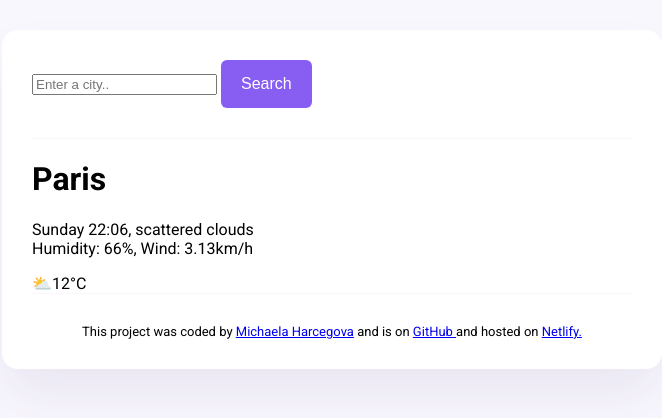
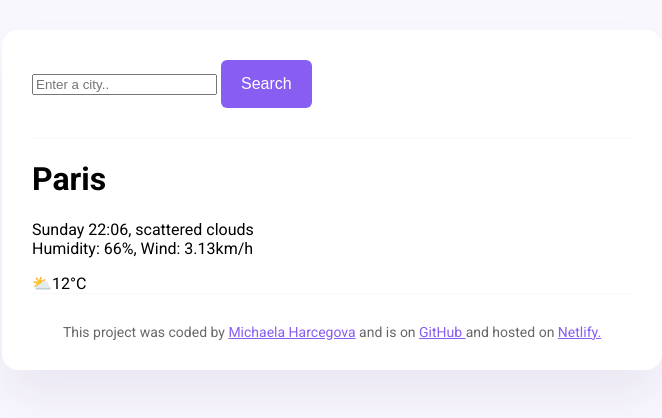
Before and after one commit to mikih484/Weather-application, a plain HTML site: page index.html in a window 1280 px wide. Shown: the whole page, without its empty margins (308-970 px from the left). Drawn offline with Linux system fonts and the light colour scheme.

Commit message:
Updated CSS of footer and link colour

```diff
--- a/src/style.css
+++ b/src/style.css
@@ -1,6 +1,10 @@
 body {
   background-color: #f9f7fe;
   font-family: "Roboto", sans-serif;
+}
+
+a {
+  color: #885df1;
 }
 .container {
   background: white;
@@ -37,6 +41,6 @@ footer {
   border-top: 1px solid #f9f7fe;
   padding: 30px 0 0 0;
   text-align: center;
-  font-size: 13px;
-  color: rgba (0 0 0 0.6);
+  font-size: 14px;
+  color: rgba(0, 0, 0, 0.6);
 }
```
